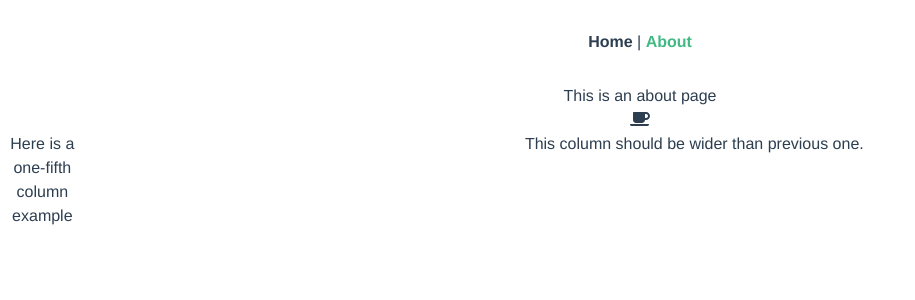
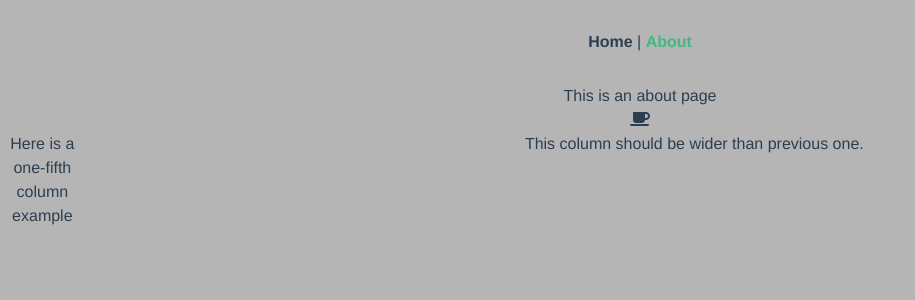
Before and after one commit to dmytro-bilokha/nibee, a Vue app in the folder admin-frontend/: page /#/about in a window 1280 px wide. Shown: the top 300 px of the page, without its empty margins (0-915 px from the left). Built offline with nearby package versions, Linux system fonts and the light colour scheme.

Commit message:
Added custom style asset to override Bulma defaults

```diff
--- /dev/null
+++ b/admin-frontend/src/assets/styles.scss
@@ -0,0 +1,5 @@
+@charset 'utf-8';
+
+$body-background-color: hsl(0, 0%, 71%);
+
+@import '../../node_modules/bulma/bulma.sass';
--- a/admin-frontend/src/main.js
+++ b/admin-frontend/src/main.js
@@ -2,7 +2,7 @@ import Vue from 'vue';
 import { library } from '@fortawesome/fontawesome-svg-core';
 import { faCoffee } from '@fortawesome/free-solid-svg-icons';
 import { FontAwesomeIcon } from '@fortawesome/vue-fontawesome';
-import 'bulma/css/bulma.css';
+import './assets/styles.scss';
 import App from './App.vue';
 import router from './router';
 import store from './store';
```
